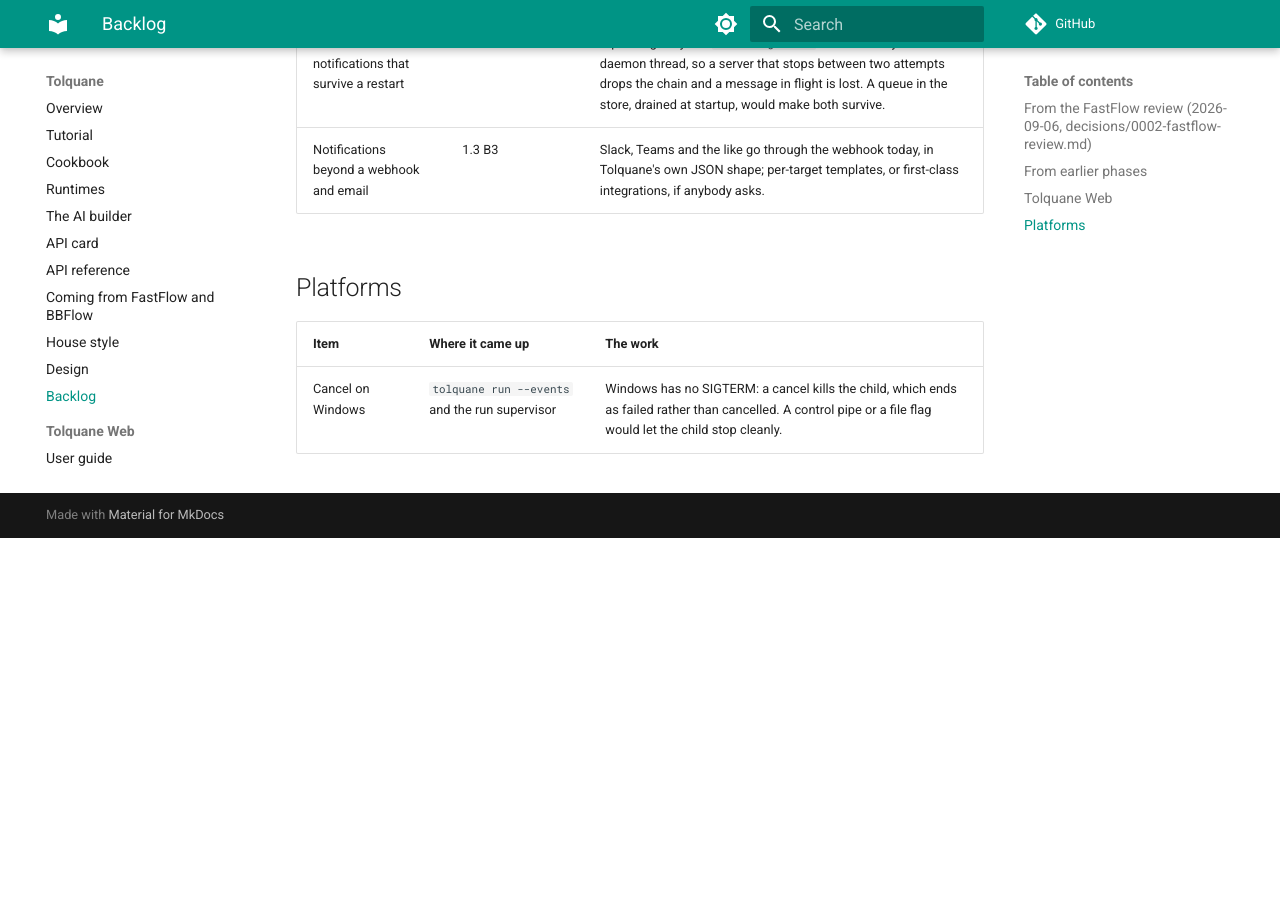
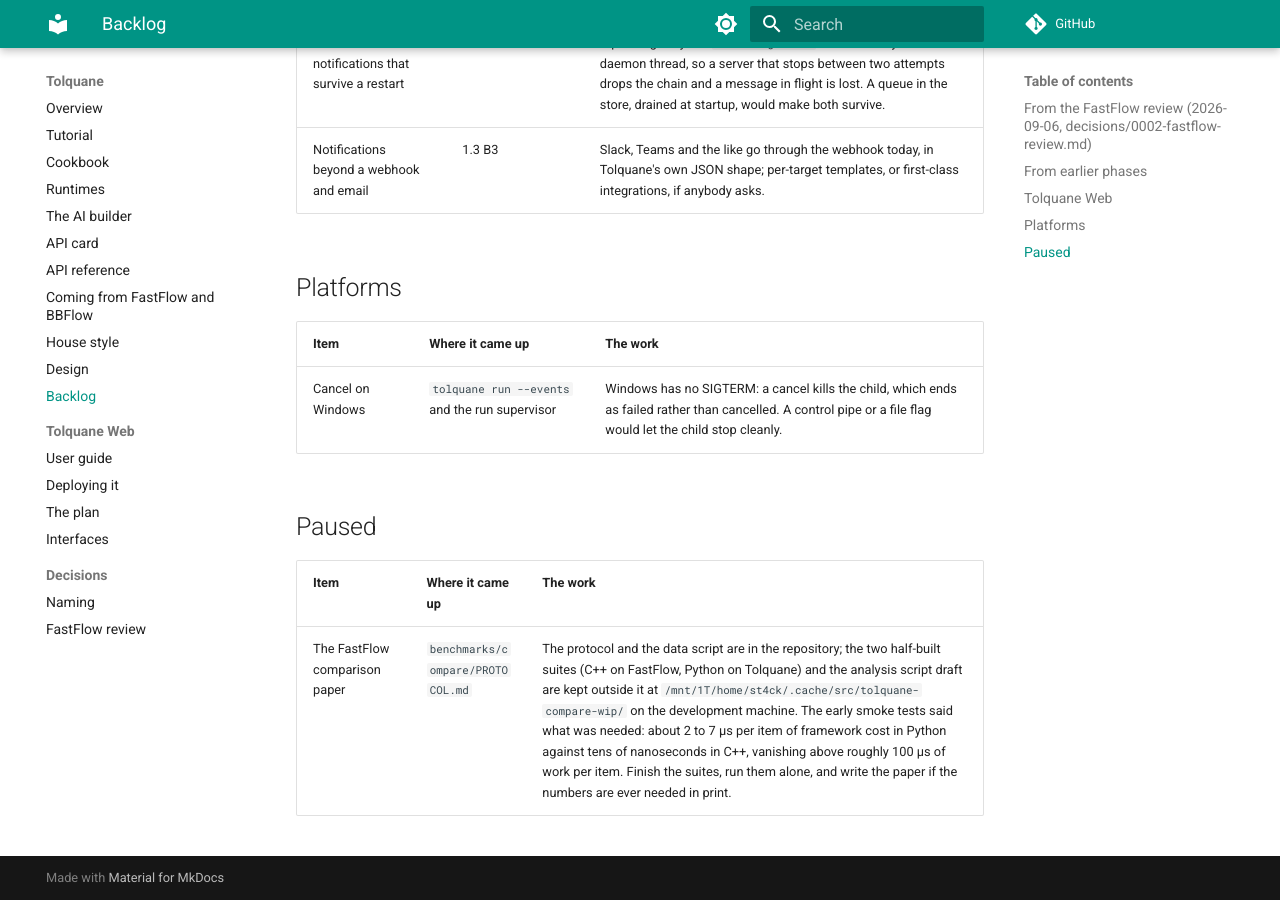
Before and after one commit to robtacconelli/Tolquane, an MkDocs documentation site: the page built from docs/backlog.md, in a window 1280 px wide and 900 px high, scrolled down 2632 px. Built offline with MkDocs 1.6.1 and Material for MkDocs 9.7.7, drawn with Linux system fonts in a browser that asks for light colours; comment, search, counter and statistics services are not loaded; before the commit the page ends 3170 px from its top, so only the background shows below that.

Commit message:
backlog: the FastFlow comparison is paused; its drafts live outside the repository

```diff
--- a/docs/backlog.md
+++ b/docs/backlog.md
@@ -49,3 +49,9 @@
 | Item | Where it came up | The work |
 |---|---|---|
 | Cancel on Windows | `tolquane run --events` and the run supervisor | Windows has no SIGTERM: a cancel kills the child, which ends as failed rather than cancelled. A control pipe or a file flag would let the child stop cleanly. |
+
+## Paused
+
+| Item | Where it came up | The work |
+|---|---|---|
+| The FastFlow comparison paper | `benchmarks/compare/PROTOCOL.md` | The protocol and the data script are in the repository; the two half-built suites (C++ on FastFlow, Python on Tolquane) and the analysis script draft are kept outside it at `/mnt/1T/home/st4ck/.cache/src/tolquane-compare-wip/` on the development machine. The early smoke tests said what was needed: about 2 to 7 µs per item of framework cost in Python against tens of nanoseconds in C++, vanishing above roughly 100 µs of work per item. Finish the suites, run them alone, and write the paper if the numbers are ever needed in print. |
```
